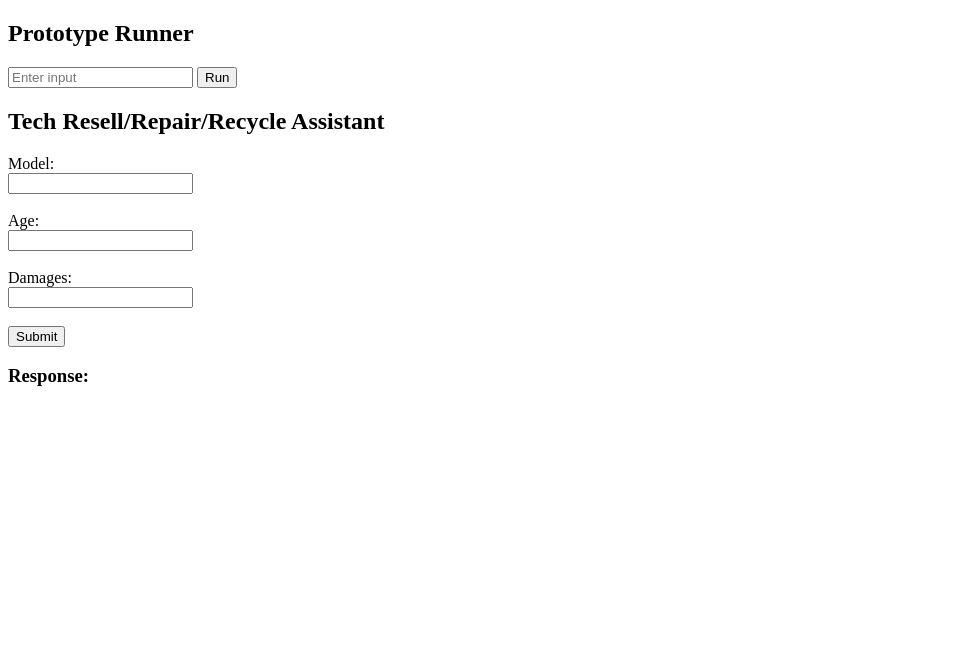
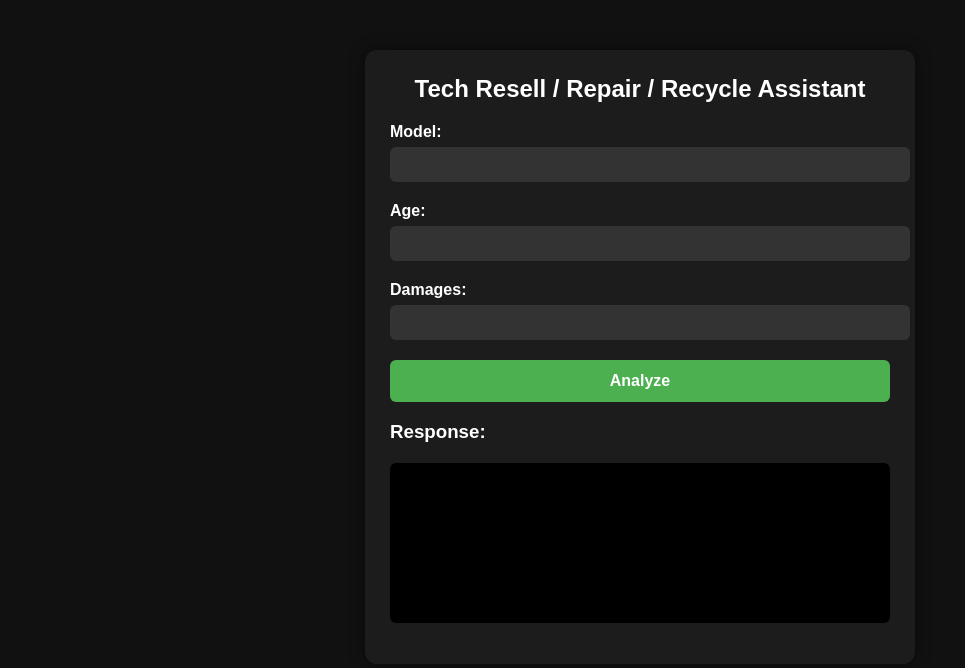
Before and after one commit to totallynotabot42/presidential_ai_group1_project, a Flask app: page / in a window 1280 px wide. Shown: the top 668 px of the page, without its empty margins (0-965 px from the left). Run offline with Flask 3, Linux system fonts and the light colour scheme.

Commit message:
Add Styling

```diff
--- a/main.py
+++ b/main.py
@@ -1,26 +1,75 @@
 from flask import Flask, render_template, request, jsonify
+from openai import OpenAI
+import os
 
 app = Flask(__name__)
 
-# --- Your original code goes here ---
-# (Do not modify it; just paste it where indicated.)
+# ================================
+# SAFE: Use environment variables in real deployment
+# ================================
+client = OpenAI(
+    api_key=""
+)
 
-def run_siteless_prototype(input_data):
-    """
-    This function wraps the original prototype code.
-    Replace the body with your actual code from:
-    {SITELESS PROTOTYPE CODE}
-    """
+# ---------------------------------------------------------
+# AI Logic
+# ---------------------------------------------------------
+def run_prototype(model, age, damages):
+    system_prompt = """
+You are a friendly but highly knowledgeable electronics technician who helps users
+decide whether to Repair, Resell, or Recycle a device.
 
-    # >>> BEGIN ORIGINAL CODE <<<
-    # {SITELESS PROTOTYPE CODE}
-    # Return some result based on your code's behavior.
-    # Make sure your pasted code ends with a variable named `result`.
-    # >>> END ORIGINAL CODE <<<
+Rules you must follow:
+1. Always provide a complete, final answer in one message.
+2. NEVER ask follow-up questions.
+3. NEVER ask the user for more information.
+4. NEVER continue the conversation or wait for more details.
+5. Only use the information provided by the user.
+6. Keep the language simple, clear, and helpful.
+7. Your answer must be short, practical, and easy to understand.
+8. Act like a human technician — no robotic tone.
 
-    return result
+Your output must ALWAYS include EXACTLY these sections:
+
+Recommendation: <Repair/Resell/Recycle>
+
+Why:
+- bullet point
+- bullet point
+- bullet point
+
+Price Estimate:
+<simple estimate for resale or repair>
+
+Confidence:
+<number>%
+
+Do NOT include any follow-up questions. Do NOT request additional details.
+Just respond with the best possible direct answer based on the information you have.
+
+"""
+
+    user_prompt = (
+        f"Model: {model}\n"
+        f"Age: {age}\n"
+        f"Damages: {damages}\n"
+        f"Provide the full structured output."
+    )
+
+    response = client.chat.completions.create(
+        model="gpt-4o",
+        messages=[
+            {"role": "system", "content": system_prompt},
+            {"role": "user", "content": user_prompt},
+        ]
+    )
+
+    return response.choices[0].message.content
 
 
+# ---------------------------------------------------------
+# ROUTES
+# ---------------------------------------------------------
 @app.route("/")
 def index():
     return render_template("index.html")
@@ -28,74 +77,18 @@ def index():
 
 @app.route("/api/run", methods=["POST"])
 def run_api():
-    user_input = request.get_json().get("input", "")
-    output = run_siteless_prototype(user_input)
-    return jsonify({"output": output})
+    data = request.get_json(force=True)
 
-
-if __name__ == "__main__":
-    app.run(debug=True, host="0.0.0.0", port=80)
-
-    from flask import Flask, render_template, request, jsonify
-import json
-from openai import OpenAI
-
-app = Flask(__name__)
-
-client = OpenAI(
-    api_key=""
-)
-
-def run_prototype(model, age, damages):
-    # --- BEGIN ORIGINAL PROTOTYPE LOGIC (adapted for web input) ---
-
-    system_prompt = """
-    You are an expert assistant for determining to either resell, repair, or recycle old tech
-    ask follow up question about the item
-    site a video if you can
-    use simple language
-    """
-
-    chat_history = [
-        {"role": "system", "content": system_prompt},
-    ]
-
-    electronic = f"Electronic: {model}"
-    age_old = f"Age: {age}"
-    total_damages = f"Damages: {damages}"
-
-    user_prompt = electronic + " | " + age_old + " | " + total_damages
-
-    chat_history.append({"role": "user", "content": user_prompt})
-
-    response = client.chat.completions.create(
-        model="gpt-4o",
-        messages=chat_history
-    )
-
-    assistant_response = response.choices[0].message.content
-
-    return assistant_response
-
-    # --- END ORIGINAL PROTOTYPE LOGIC ---
-
-
-@app.route("/")
-def index():
-    return render_template("index.html")
-
-
-@app.route("/api/run", methods=["POST"])
-def run_api():
-    data = request.get_json()
     model = data.get("model", "")
     age = data.get("age", "")
     damages = data.get("damages", "")
 
-    result = run_prototype(model, age, damages)
-
-    return jsonify({"output": result})
+    output = run_prototype(model, age, damages)
+    return jsonify({"output": output})
 
 
+# ---------------------------------------------------------
+# MAIN ENTRY
+# ---------------------------------------------------------
 if __name__ == "__main__":
-    app.run(debug=True)
+    app.run(debug=True, host="0.0.0.0", port=80)
--- a/templates/index.html
+++ b/templates/index.html
@@ -1,72 +1,140 @@
 <!DOCTYPE html>
 <html>
 <head>
-    <title>Prototype Runner</title>
+    <title>Tech Resell/Repair Assistant</title>
+    <style>
+        body {
+            font-family: Arial, sans-serif;
+            background: #111;
+            color: #fff;
+            margin: 0;
+            padding: 0;
+        }
+
+        .container {
+            max-width: 500px;
+            margin: 50px auto;
+            background: #1c1c1c;
+            padding: 25px;
+            border-radius: 12px;
+            box-shadow: 0 0 15px rgba(0,0,0,0.5);
+        }
+
+        h2 {
+            margin-top: 0;
+            text-align: center;
+        }
+
+        label {
+            font-weight: bold;
+        }
+
+        input {
+            width: 100%;
+            padding: 10px;
+            margin-top: 6px;
+            margin-bottom: 20px;
+            border-radius: 6px;
+            border: none;
+            background: #333;
+            color: #fff;
+        }
+
+        button {
+            width: 100%;
+            padding: 12px;
+            background: #4caf50;
+            border: none;
+            border-radius: 6px;
+            color: white;
+            font-size: 16px;
+            cursor: pointer;
+            font-weight: bold;
+        }
+
+        button:hover {
+            background: #45a049;
+        }
+
+        #output {
+            background: #000;
+            padding: 20px;
+            white-space: pre-wrap;
+            border-radius: 6px;
+            margin-top: 20px;
+            min-height: 120px;
+            font-family: Arial, Helvetica, sans-serif;
+        }
+
+        .spinner {
+            display: none;
+            margin: 10px auto;
+            border: 4px solid #333;
+            border-top: 4px solid #4caf50;
+            border-radius: 50%;
+            width: 28px;
+            height: 28px;
+            animation: spin 0.7s linear infinite;
+        }
+
+        @keyframes spin {
+            100% { transform: rotate(360deg); }
+        }
+    </style>
 </head>
 <body>
-    <h2>Prototype Runner</h2>
+    <div class="container">
+        <h2>Tech Resell / Repair / Recycle Assistant</h2>
 
-    <input id="inputBox" type="text" placeholder="Enter input">
-    <button onclick="runPrototype()">Run</button>
+        <label>Model:</label>
+        <input id="model" type="text">
 
-    <pre id="outputBox"></pre>
+        <label>Age:</label>
+        <input id="age" type="text">
+
+        <label>Damages:</label>
+        <input id="damages" type="text">
+
+        <button onclick="runTool()">Analyze</button>
+
+        <div class="spinner" id="spinner"></div>
+
+        <h3>Response:</h3>
+        <pre id="output"></pre>
+    </div>
 
     <script>
-        async function runPrototype() {
-            const userInput = document.getElementById("inputBox").value;
+        async function runTool() {
+            const model = document.getElementById("model").value.trim();
+            const age = document.getElementById("age").value.trim();
+            const damages = document.getElementById("damages").value.trim();
+            const spinner = document.getElementById("spinner");
+            const output = document.getElementById("output");
 
-            const response = await fetch("/api/run", {
-                method: "POST",
-                headers: { "Content-Type": "application/json" },
-                body: JSON.stringify({ input: userInput })
-            });
+            output.textContent = "";
 
-            const data = await response.json();
-            document.getElementById("outputBox").textContent = data.output;
+            if (!model || !age || !damages) {
+                output.textContent = "Please fill in all fields.";
+                return;
+            }
+
+            spinner.style.display = "block";
+
+            try {
+                const response = await fetch("/api/run", {
+                    method: "POST",
+                    headers: { "Content-Type": "application/json" },
+                    body: JSON.stringify({ model, age, damages })
+                });
+
+                const data = await response.json();
+                output.textContent = data.output;
+            } catch (err) {
+                output.textContent = "Error contacting server.";
+            }
+
+            spinner.style.display = "none";
         }
     </script>
 </body>
 </html>
-
-<!DOCTYPE html>
-<html>
-<head>
-    <title>Tech Assistant</title>
-</head>
-<body>
-    <h2>Tech Resell/Repair/Recycle Assistant</h2>
-
-    <label>Model:</label><br>
-    <input id="model" type="text"><br><br>
-
-    <label>Age:</label><br>
-    <input id="age" type="text"><br><br>
-
-    <label>Damages:</label><br>
-    <input id="damages" type="text"><br><br>
-
-    <button onclick="runTool()">Submit</button>
-
-    <h3>Response:</h3>
-    <pre id="output"></pre>
-
-    <script>
-        async function runTool() {
-            const payload = {
-                model: document.getElementById("model").value,
-                age: document.getElementById("age").value,
-                damages: document.getElementById("damages").value
-            };
-
-            const response = await fetch("/api/run", {
-                method: "POST",
-                headers: { "Content-Type": "application/json" },
-                body: JSON.stringify(payload)
-            });
-
-            const data = await response.json();
-            document.getElementById("output").textContent = data.output;
-        }
-    </script>
-</body>
-</html>
```
